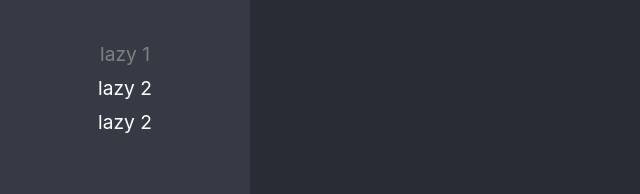
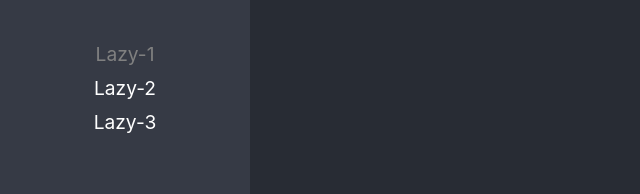
Before and after one commit to Grafijoss/fh-react-app, a React (Create React App) app: page /lazy1 in a window 1280 px wide. Shown: the part 155-349 px from the top of the page, without its empty margins (0-640 px from the left). Built offline with nearby package versions, Linux system fonts and the light colour scheme.

Commit message:
lazy added to routes

```diff
--- a/src/01-lazyload/pages/LazyPage1.tsx
+++ b/src/01-lazyload/pages/LazyPage1.tsx
@@ -3,3 +3,5 @@
       <h1>LazyPage1</h1>
    )
 }
+
+export default LazyPage1
--- a/src/01-lazyload/pages/LazyPage2.tsx
+++ b/src/01-lazyload/pages/LazyPage2.tsx
@@ -3,3 +3,5 @@
        <h1>LazyPage2</h1>
     )
  }
+
+ export default LazyPage2
--- a/src/01-lazyload/pages/LazyPage3.tsx
+++ b/src/01-lazyload/pages/LazyPage3.tsx
@@ -3,3 +3,5 @@
        <h1>LazyPage3</h1>
     )
  }
+
+ export default LazyPage3
--- a/src/routes/Navigation.tsx
+++ b/src/routes/Navigation.tsx
@@ -1,52 +1,41 @@
-import { BrowserRouter, Navigate } from "react-router-dom";
-import { Routes, Route, NavLink } from "react-router-dom";
-import { LazyPage1, LazyPage2, LazyPage3 } from "../01-lazyload/pages";
-
+import { Suspense } from "react";
+import { BrowserRouter } from "react-router-dom";
+import { Routes, Route, NavLink, Navigate } from "react-router-dom";
+// import { LazyPage1, LazyPage2, LazyPage3 } from "../01-lazyload/pages";
+import { routes } from './routes'
 
 import logo from "../logo.svg";
 
 export const Navigation = () => {
   return (
+    <Suspense fallback={<span>Loading...</span>}>
       <BrowserRouter>
         <div className="main-layout">
           <nav>
             <img src={logo} alt="React Logo" />
             <ul>
-            <li>
+              {routes.map(({to, name}) => (
+                <li key={to}>
                   <NavLink
-                to="/lazy1"
+                    to={to}
                     className={({ isActive }) => (isActive ? "nav-active" : "")}
                   >
-                lazy 1
+                    {name}
                   </NavLink>
                 </li>
-            <li>
-              <NavLink
-                to="/lazy2"
-                className={({ isActive }) => (isActive ? "nav-active" : "")}
-              >
-                lazy 2
-              </NavLink>
-            </li>
-            <li>
-              <NavLink
-                to="/lazy3"
-                className={({ isActive }) => (isActive ? "nav-active" : "")}
-              >
-                lazy 2
-              </NavLink>
-            </li>
+              ))}
             </ul>
           </nav>
 
           <Routes>
-          <Route path="lazy1" element={<LazyPage1 />} />
-          <Route path="lazy2" element={<LazyPage2 />} />
-          <Route path="lazy3" element={<LazyPage3 />} />
+            {routes.map(({ path, Component }) => (
+              <Route path={path} element={<Component />} />
+            ))}
 
-          <Route path="/*" element={<Navigate to="/lazy1" replace />} />
+            <Route path="/*" element={<Navigate to={routes[0].to} replace />} />
           </Routes>
         </div>
       </BrowserRouter>
+    </Suspense>
   );
 };
--- /dev/null
+++ b/src/routes/routes.ts
@@ -0,0 +1,36 @@
+import { lazy, LazyExoticComponent } from 'react'
+import { LazyPage1 } from "../01-lazyload/pages";
+
+type JSXComponent = () => JSX.Element
+
+interface Route {
+    to: string
+    path: string
+    Component: LazyExoticComponent<JSXComponent> | JSXComponent
+    name: string
+}
+
+const lazy1 = lazy(() => import(/* webpackChunkName: "LazyPage1 "*/'../01-lazyload/pages/LazyPage1'))
+const lazy2 = lazy(() => import(/* webpackChunkName: "LazyPage2 "*/'../01-lazyload/pages/LazyPage2'))
+const lazy3 = lazy(() => import(/* webpackChunkName: "LazyPage3 "*/'../01-lazyload/pages/LazyPage3'))
+
+export const routes: Route[] = [
+    {
+        to: '/lazy1',
+        path: 'lazy1',
+        Component: LazyPage1,
+        name: 'Lazy-1'
+    },
+    {
+        to: '/lazy2',
+        path: 'lazy2',
+        Component: lazy2,
+        name: 'Lazy-2'
+    },
+    {
+        to: '/lazy3',
+        path: 'lazy3',
+        Component: lazy3,
+        name: 'Lazy-3'
+    },
+]
```
Lines whose indentation alone changed are shown as unchanged.
